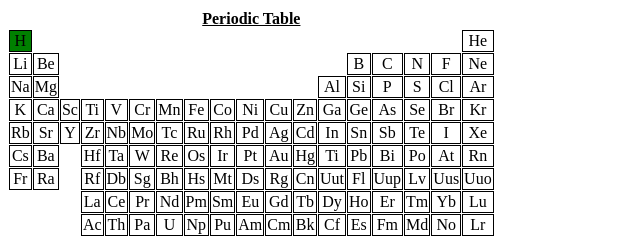
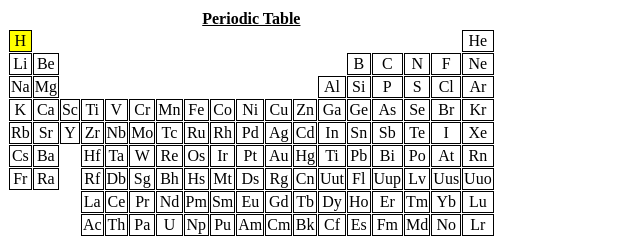
Before and after one commit to celloalex/Periodic-Table, a plain HTML site: page index.html in a window 1280 px wide. In both pictures the pointer is over the element 20 px from the left and 41 px from the top of the page. Shown: the full height of the page, 0-640 px from the left. Drawn offline with Linux system fonts and the light colour scheme.

Commit message:
Added hover to css changes how elements appear to user

```diff
--- a/main.css
+++ b/main.css
@@ -7,6 +7,10 @@ thead > tr > td{
     text-align: center;
     text-decoration: underline;
     border-style: none;
+}
+
+tbody>tr>td:hover{
+    background: yellow;
 }
 
 table{
```
